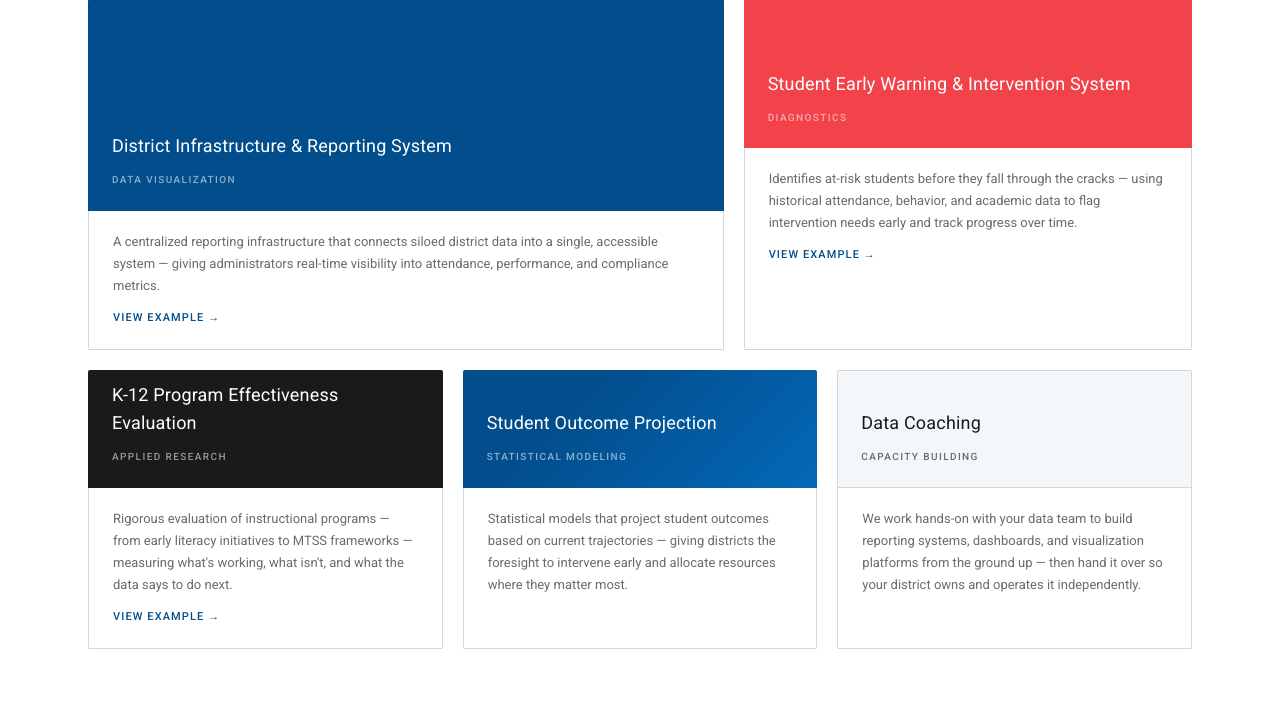
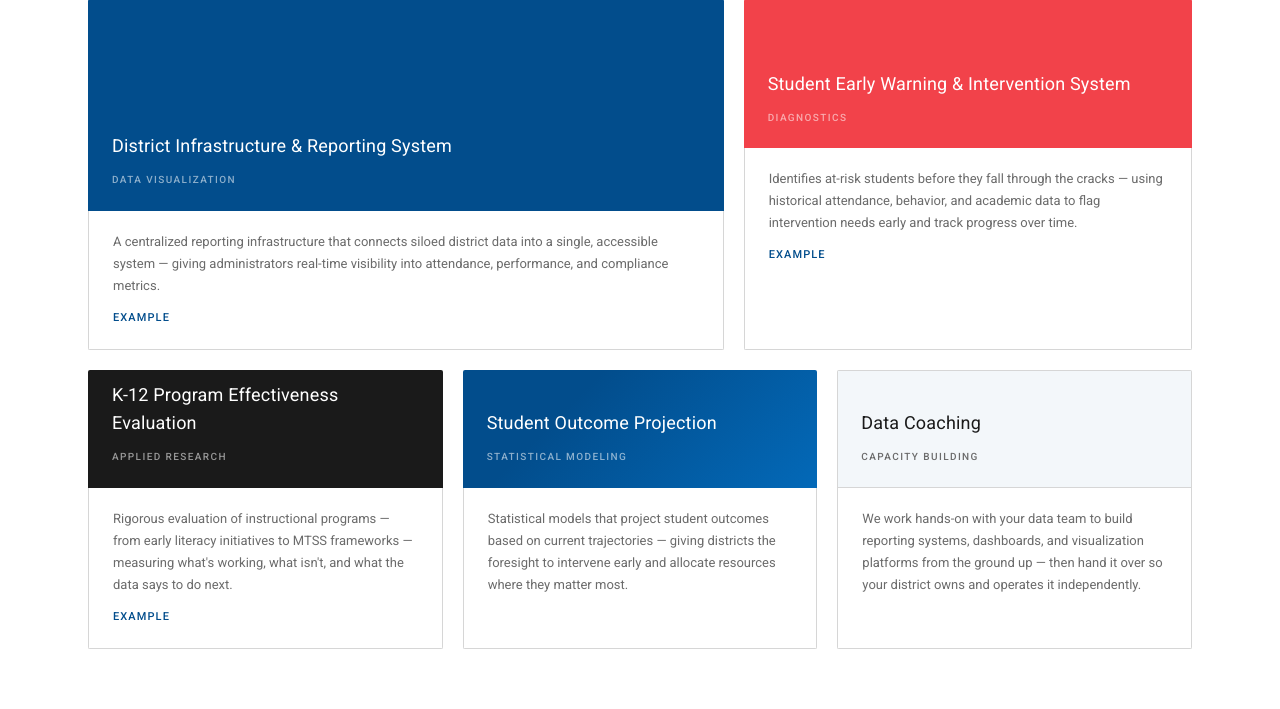
Before and after one commit to haigenhuang-sudo/edudatatopolicy, a Flask app: page / in a window 1280 px wide. Shown: the part 875-1584 px from the top of the page. Run offline with Flask 3, Linux system fonts and the light colour scheme.

Commit message:
update projects.html

```diff
--- a/templates/projects.html
+++ b/templates/projects.html
@@ -28,7 +28,7 @@
       </div>
       <div class="project-card-body">
         <p>A centralized reporting infrastructure that connects siloed district data into a single, accessible system — giving administrators real-time visibility into attendance, performance, and compliance metrics.</p>
-          <a href="/projects/florida-school-grades" class="project-link">View Example →</a>
+          <a href="/projects/florida-school-grades" class="project-link" target="_blank">Example</a>
       </div>
     </div>
 
@@ -42,7 +42,7 @@
       </div>
       <div class="project-card-body">
         <p>Identifies at-risk students before they fall through the cracks — using historical attendance, behavior, and academic data to flag intervention needs early and track progress over time.</p>
-        <a href="/projects/early-warning-system" class="project-link">View Example →</a>
+        <a href="/projects/early-warning-system" class="project-link" target="_blank">Example</a>
       </div>
     </div>
 
@@ -56,7 +56,7 @@
       </div>
       <div class="project-card-body">
         <p>Rigorous evaluation of instructional programs — from early literacy initiatives to MTSS frameworks — measuring what's working, what isn't, and what the data says to do next.</p>
-         <a href="http://files.eric.ed.gov/fulltext/ED670797.pdf" class="project-link" target="_blank">View Example →</a>
+         <a href="http://files.eric.ed.gov/fulltext/ED670797.pdf" class="project-link" target="_blank">Example</a>
       </div>
     </div>
 
```
